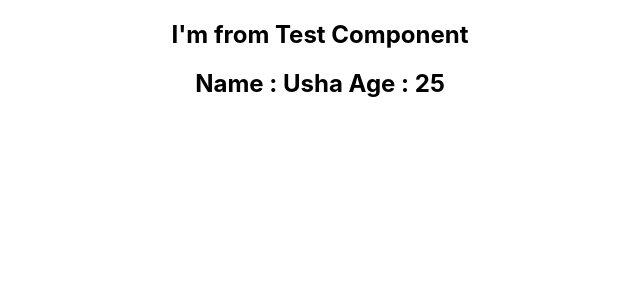
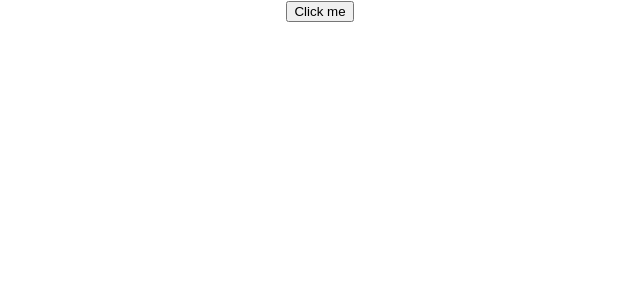
Before and after one commit to ushasri999/react, a React (Create React App) app: page / in a window 1280 px wide. Shown: the top 300 px of the page, without its empty margins (320-960 px from the left). Built offline with nearby package versions, Linux system fonts and the light colour scheme.

Commit message:
Add onClick event handler(button)

```diff
--- a/src/App.js
+++ b/src/App.js
@@ -1,22 +1,13 @@
-import React from "react";
-import Test from "./Test";
+import React from 'react'
 
-class App extends React.Component{
-  state = {
-    name : 'Usha',
-    age : 25,
-    data : []
-  }
-  render(){
-    return(
-      <div>
-        <center>
-          <Test name = {this.state.name} age = {this.state.age}/>
-        </center>
-      </div>
-    )
-
-  }
+function App() {
+  return (
+    <div>
+      <center>
+        <button onClick={() => alert('Hello')}>Click me</button>
+      </center>
+    </div>
+  )
 }
 
-export default App;
+export default App
```
